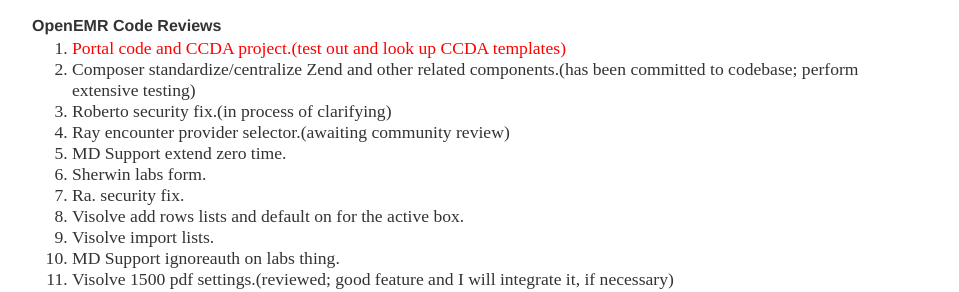
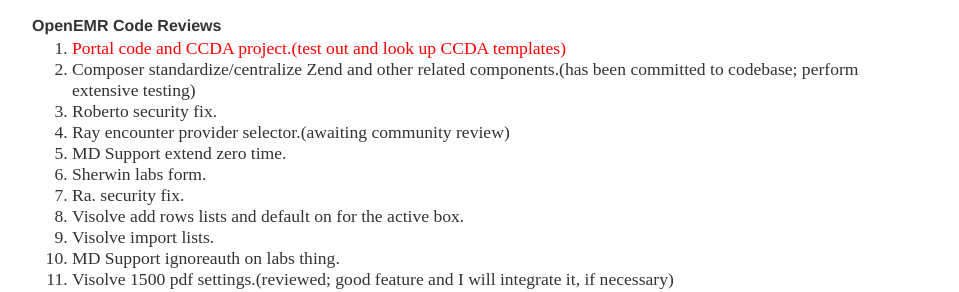
Before and after one commit to bradymiller/bradymiller.github.io, a Jekyll site: the page built from todo/index.md, in a window 1280 px wide. Shown: the part 281-573 px from the top of the page, without its empty margins (160-1119 px from the left). Built offline with Jekyll 4.4.1, drawn with Linux system fonts in a browser that asks for light colours.

Commit message:
Update todo list

```diff
--- a/todo/index.md
+++ b/todo/index.md
@@ -9,7 +9,7 @@
 ### OpenEMR Code Reviews
 1. <span style="color: red">Portal code and CCDA project.(test out and look up CCDA templates)</span>
 1. Composer standardize/centralize Zend and other related components.(has been committed to codebase; perform extensive testing)
-1. Roberto security fix.(in process of clarifying)
+1. Roberto security fix.
 1. Ray encounter provider selector.(awaiting community review)
 1. MD Support extend zero time.
 1. Sherwin labs form.
```
